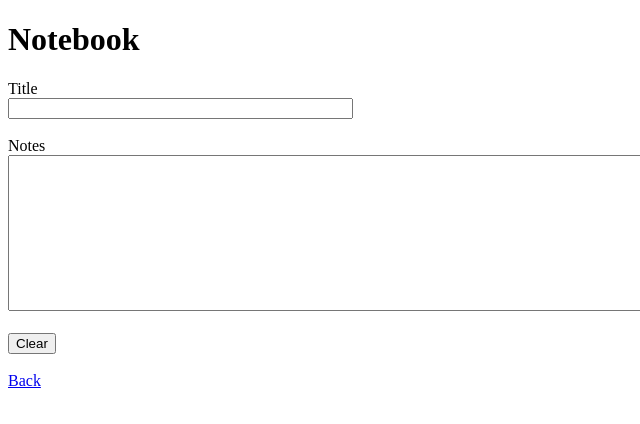
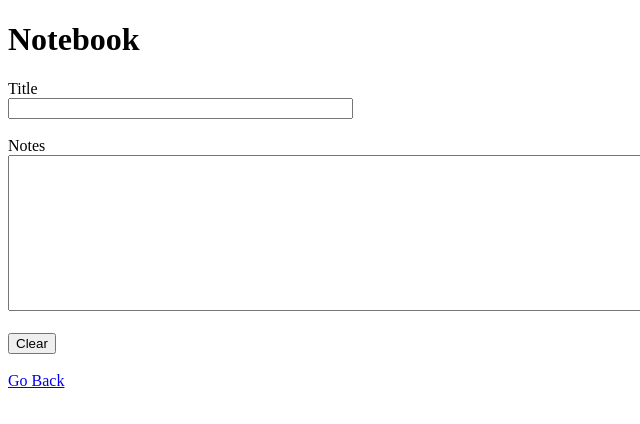
Before and after one commit to SeraphMichael1/CISC-3610-Lab-3, a plain HTML site: page index.html in a window 1280 px wide. Shown: the full height of the page, 0-640 px from the left. Drawn offline with Linux system fonts and the light colour scheme.

```diff
--- a/index.html
+++ b/index.html
@@ -19,6 +19,6 @@
         <br>
         <button id="clearButton">Clear</button><br>
         <br>
-        <a href='https://seraphmichael1.github.io/'>Back</a>
+        <a href='https://seraphmichael1.github.io/'>Go Back</a>
     </body>
 </html>
```
